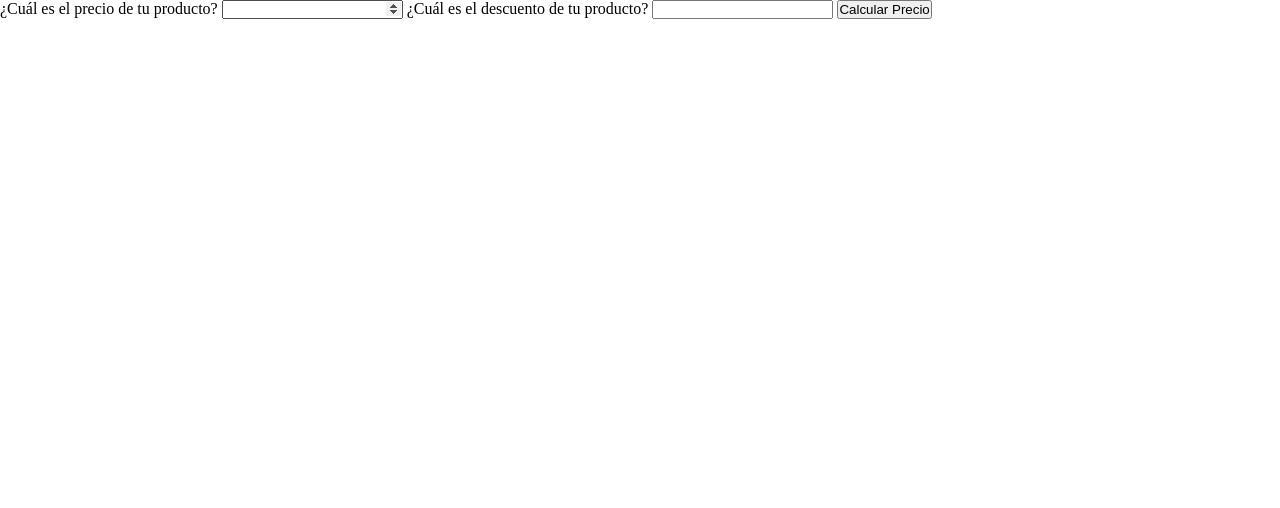
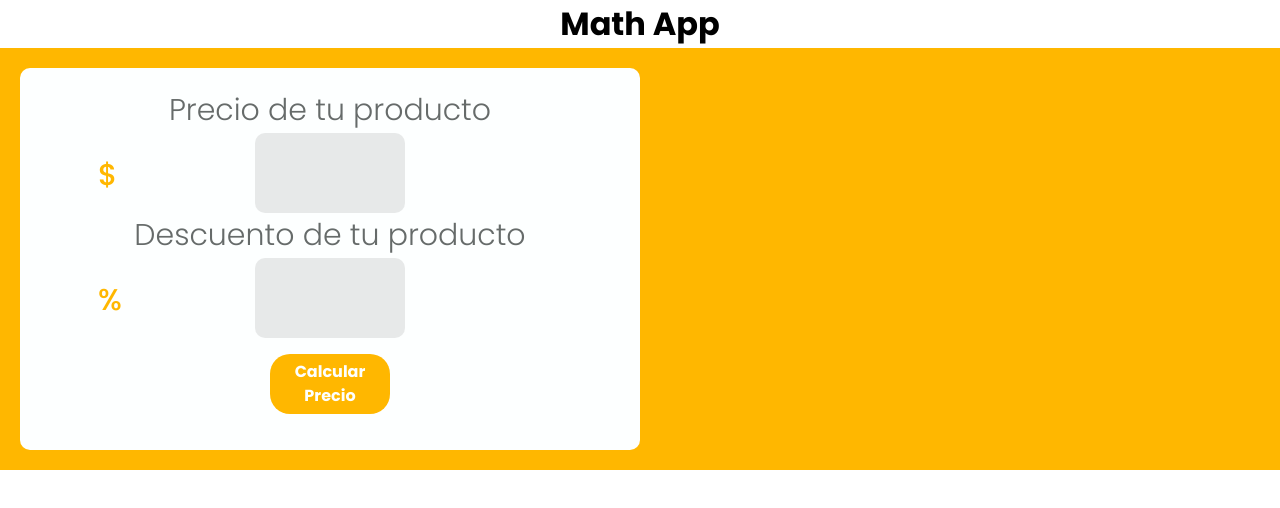
Before and after one commit to GonzoDenetro/Math-App, a plain HTML site: page descuentos.html in a window 1280 px wide. Drawn offline with Linux system fonts and the light colour scheme.

Commit message:
Estilos de descuento terminado

```diff
--- /dev/null
+++ b/CSS/componentes/_breakpoints.scss
@@ -0,0 +1,45 @@
+/* Media Queries Mixin
+**********************/
+
+@mixin media ($breakpoint) {
+
+    @if $breakpoint == tablet {
+      @media only screen and (min-width: 768px) { @content; }
+    }
+
+    @else if $breakpoint == desktop-s {
+      @media only screen and (min-width: 992px) { @content; }
+    }
+
+    @else if $breakpoint == desktop-m {
+      @media only screen and (min-width: 1200px) { @content; }
+    }
+
+    @else if $breakpoint == desktop-l {
+      @media only screen and (min-width: 1480px) { @content; }
+    }
+
+    @else if $breakpoint == desktop-xl {
+      @media only screen and (min-width: 1780px) { @content; }
+    }
+
+    @else if $breakpoint == mobile-only {
+      @media only screen and (max-width: 768px) { @content; }
+    }
+
+    @else if $breakpoint == tablet-p-only {
+      @media only screen and (min-width: 768px) and (max-width: 992px) and (orientation : portrait) { @content; }
+    }
+
+    @else if $breakpoint == tablet-l-only {
+      @media only screen and (min-width: 768px) and (max-width: 992px) and (orientation : landscape) { @content; }
+    }
+
+    @else if $breakpoint == desktop-s-only {
+      @media only screen and (min-width: 768px) and (max-width: 1200px) { @content; }
+    }
+
+    @else if $breakpoint == desktop-m-only {
+      @media only screen and (min-width: 1200px) and (max-width: 1480px) { @content; }
+    }
+  }
--- /dev/null
+++ b/CSS/componentes/_header.scss
@@ -0,0 +1,4 @@
+h1 {
+    font-family: $font;
+    text-align: center;
+}
--- a/CSS/discount.scss
+++ b/CSS/discount.scss
@@ -1 +1,94 @@
-@import "./componentes/config"
+@import "./componentes/config";
+@import "./componentes/breakpoints";
+@import "./componentes/header";
+
+section {
+    width: 100%;
+    height: 100%;
+    padding: 20px;
+    background-color: $orange;
+    div {
+        width: 100%;
+        display: flex;
+        flex-direction: column;
+        justify-content: center;
+        @include media(tablet) {
+            width: 100%;
+            flex-direction: row;
+        }
+    }
+}
+form {
+    width: 90%;
+    padding: 20px;
+    margin: 0 auto;
+    display: flex;
+    flex-direction: column;
+    justify-content: center;
+    text-align: center;
+    background: $white;
+    border-radius: 10px;
+    @include media(tablet) {
+        width: 50%;
+        height: 100%;
+    }
+}
+.input_label {
+    font-family: $font;
+    font-weight: 300;
+    color: $gray;
+    @include font-size(30px);
+}
+.input-container {
+    display: flex;
+    justify-content: center;
+    position: relative;
+    .input {
+        width: 150px;
+        height: 80px;
+        padding: 10px;
+        margin: 0 auto;
+        border: none;
+        text-align: center;
+        outline: royalblue;
+        background-color: rgba($black, .1);
+        color: $orange;
+        border-radius: 10px;
+        @include font-size(40px)
+    }
+    span {
+        position: absolute;
+        top: 25%;
+        left: 10%;
+        font-family: $font;
+        font-size: 30px;
+        color: $orange
+    }
+}
+.button {
+    width: 120px;
+    padding: 6px 12px;
+    margin: 16px auto;
+    font-family: $font;
+    font-weight: bold;
+    background-color: $orange;
+    color: $white;
+    border-radius: 20px;
+    border: none;
+    @include font-size(16px)
+}
+.result-container {
+    width: 90%;
+    padding: 20px;
+    text-align: center;
+    background-color: $orange;
+    p {
+        font-family: $font;
+        color: $white;
+        @include font-size(30px)
+    }
+    @include media(tablet) {
+        width: 50%;
+        height: 100%;
+    }
+}
--- a/CSS/style.scss
+++ b/CSS/style.scss
@@ -1,9 +1,5 @@
 @import "./componentes/config";
-
-h1 {
-    font-family: $font;
-    text-align: center;
-}
+@import "./componentes/header";
 .figures-container {
     width: 100%;
     padding: 20px;
--- a/descuentos.html
+++ b/descuentos.html
@@ -4,37 +4,35 @@
     <meta charset="UTF-8">
     <meta http-equiv="X-UA-Compatible" content="IE=edge">
     <meta name="viewport" content="width=device-width, initial-scale=1.0">
+    <link rel="stylesheet" href="https://cdnjs.cloudflare.com/ajax/libs/font-awesome/5.15.3/css/all.min.css" integrity="sha512-iBBXm8fW90+nuLcSKlbmrPcLa0OT92xO1BIsZ+ywDWZCvqsWgccV3gFoRBv0z+8dLJgyAHIhR35VZc2oM/gI1w==" crossorigin="anonymous" referrerpolicy="no-referrer" />
+    <link rel="preconnect" href="https://fonts.googleapis.com">
+    <link rel="preconnect" href="https://fonts.gstatic.com" crossorigin>
+    <link href="https://fonts.googleapis.com/css2?family=Poppins:wght@300;500;600;700&family=Roboto:wght@400;500&display=swap" rel="stylesheet">
+    <link rel="stylesheet" href="./CSS/discount.css">
     <title>Document</title>
-</head>
-<body>
-    <!DOCTYPE html>
-    <html lang="en">
-    <head>
-        <meta charset="UTF-8">
-        <meta http-equiv="X-UA-Compatible" content="IE=edge">
-        <meta name="viewport" content="width=device-width, initial-scale=1.0">
-        <link rel="stylesheet" href="https://cdnjs.cloudflare.com/ajax/libs/font-awesome/5.15.3/css/all.min.css" integrity="sha512-iBBXm8fW90+nuLcSKlbmrPcLa0OT92xO1BIsZ+ywDWZCvqsWgccV3gFoRBv0z+8dLJgyAHIhR35VZc2oM/gI1w==" crossorigin="anonymous" referrerpolicy="no-referrer" />
-        <link rel="preconnect" href="https://fonts.googleapis.com">
-        <link rel="preconnect" href="https://fonts.gstatic.com" crossorigin>
-        <link href="https://fonts.googleapis.com/css2?family=Poppins:wght@300;500;600;700&family=Roboto:wght@400;500&display=swap" rel="stylesheet">
-        <link rel="stylesheet" href="./CSS/discount.css">
-        <title>Document</title>
     </head>
     <body>
         <header>
-
+            <h1>Math App</h1>
         </header>
         <section>
             <div>
                 <form >
-                    <label for="product_price">¿Cuál es el precio de tu producto?</label>
-                    <input type="number" id="product_price">
-                    <label for="product_discount">¿Cuál es el descuento de tu producto?</label>
-                    <input type="number" id="product_discount">
-                    <button type="button" onclick="calcularPrecio()">Calcular Precio</button>
+                    <label for="product_price" class="input_label">Precio de tu producto</label>
+                    <div class="input-container">
+                        <span>$</span>
+                        <input type="number" id="product_price" class="input">
+                    </div>
+                    <label for="product_discount" class="input_label">Descuento de tu producto</label>
+                    <div class="input-container">
+                        <input type="number" id="product_discount" class="input">
+                        <span>%</span>
+                    </div>
+                    <button class="button" type="button" onclick="calcularPrecio()">Calcular Precio</button>
                 </form>
-                <div>
+                <div class="result-container">
                     <p id="resultado"></p>
+                    <p id="descripcion"></p>
                 </div>
             </div>
         </section>
--- a/descuentos.js
+++ b/descuentos.js
@@ -1,6 +1,7 @@
 const precio = document.querySelector("#product_price");
 const descuento = document.querySelector("#product_discount");
 const result = document.querySelector("#resultado")
+const result_description = document.querySelector("#descripcion")
 
 const priceWithDiscount = (precio, porcentaje) => {
     let resultado = precio * (100 - porcentaje) / 100;
@@ -11,5 +12,6 @@ function calcularPrecio() {
     let precio_value = precio.value;
     let discount_value = descuento.value;
     let resultado = priceWithDiscount(precio_value, discount_value);
-    result.innerHTML = `El precio de tu producto con descuento es $${resultado}. Se aplicó un descuento del ${discount_value}%`
+    result.innerHTML = `Precio: $${resultado}.` ;
+    result_description.innerHTML =  `Descuento del ${discount_value}%`;
 }
```
Also changed, not shown: CSS/discount.css, 1 other file.
